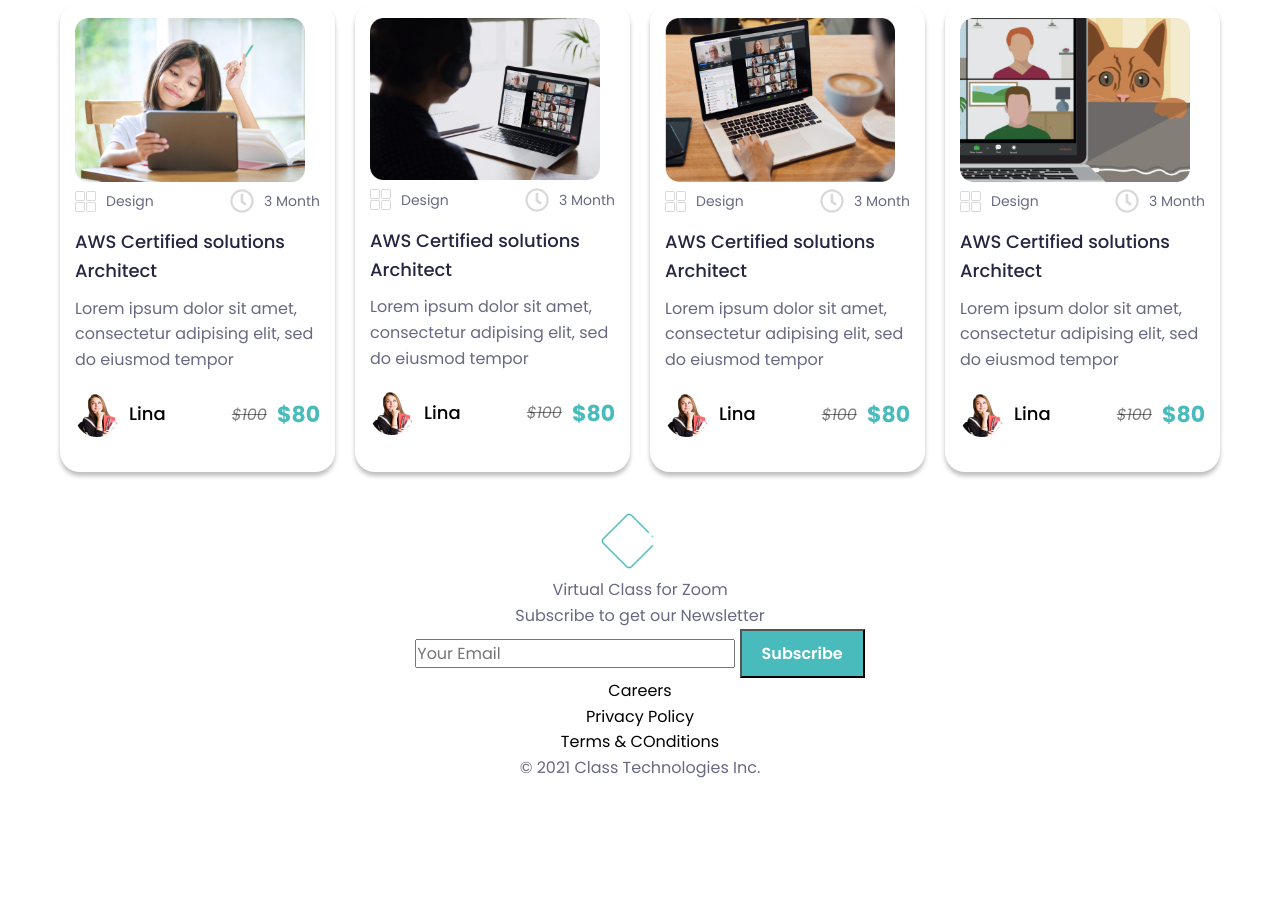
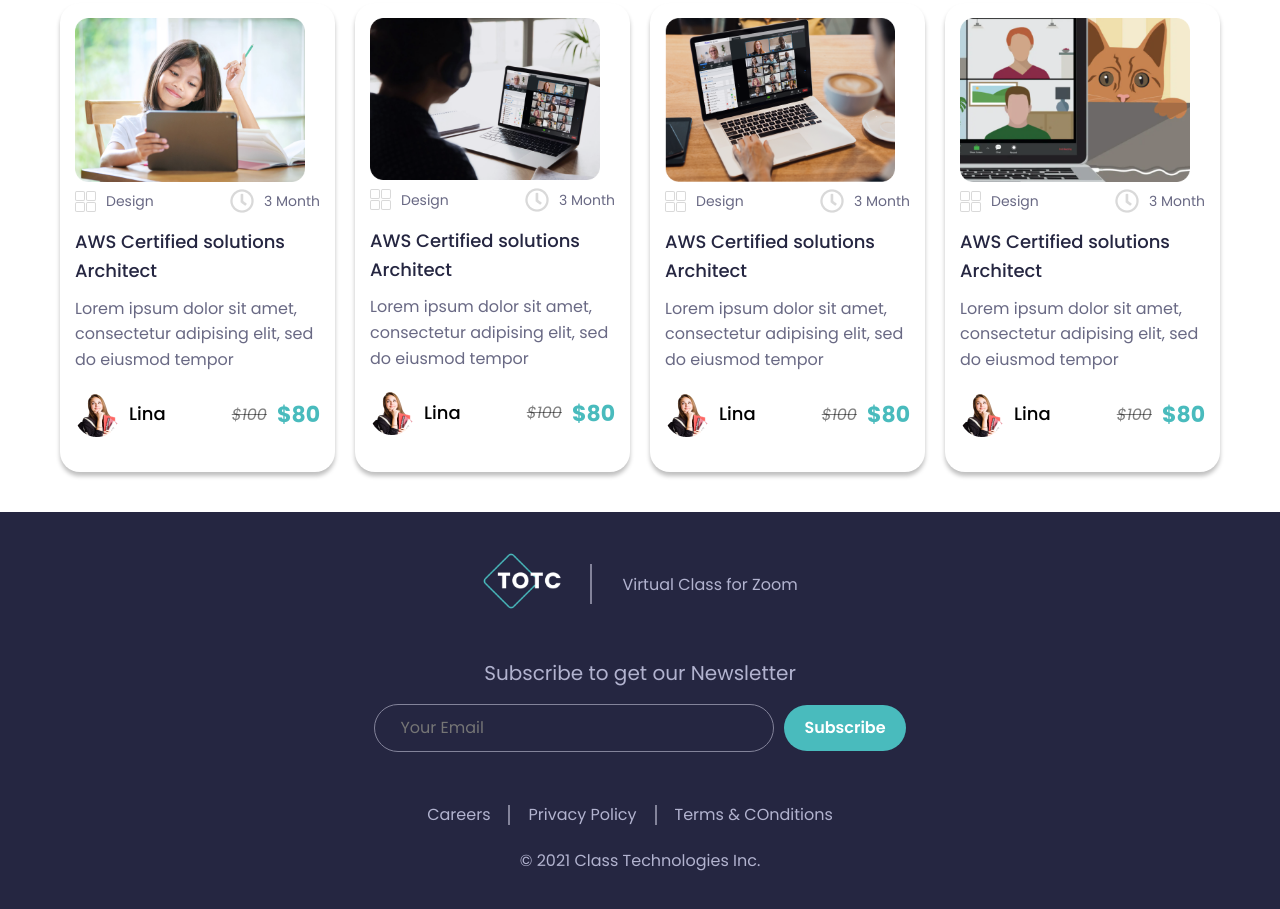
Before and after one commit to HamdyShehiet/TOTC-Blog-Page, a plain HTML site: page index.html in a window 1280 px wide. Shown: the part 2122-3031 px from the top of the page. Before the commit the page ends 2903 px from the top, so only its background shows below. Drawn offline with Linux system fonts and the light colour scheme.

Commit message:
Add: Footer Style

```diff
--- a/assets/styles/main.css
+++ b/assets/styles/main.css
@@ -18,6 +18,7 @@
     --aqua:#00FFF0;
     --cosmic-cobalt:#2F327D;
     --roman-silver:#83839A;
+    --text-color:#252641;
     --fs-14px:14px;
     --fs-16px:16px;
     --fs-18px:18px;
@@ -52,8 +53,9 @@ a{
 input,
 button,
 textarea{
+    color: inherit;
     font: inherit;
-    /* border: none; */
+    border: none;
     outline: none;
 }
 img{
@@ -72,7 +74,6 @@ h2.title{
     color: var(--black);
 }
 h3.title{
-    --text-color:#252641;
     margin: 10px 0;
     font-size:var(--fs-18px);
     font-weight: 500;
@@ -220,7 +221,8 @@ header .container nav ul li:last-child ul li a{
         background-color: var(--white);
     }
 }
-section{
+section,
+footer{
     padding: var(--section-padding);
 }
 .hero {
@@ -364,3 +366,78 @@ section{
     font-weight: 700;
     color: var(--lightseagreen);
 }
+footer{
+    background-color: var(--text-color);
+}
+footer .container .head{
+    flex-wrap: wrap;
+    align-items: center;
+    justify-content: center;
+    margin-bottom: 40px;
+}
+footer .container .head>*{
+    padding: 0 30px;
+    color: var(--lightsteelblue);
+}
+footer .container .head .logo{
+    position: relative;
+}
+footer .container .head .logo::after{
+    content: "";
+    position: absolute;
+    right: 0;
+    top: 50%;
+    transform: translateY(-50%);
+    width: 2px;
+    height: 40px;
+    background-color: var(--roman-silver);
+}
+footer .container .form-box p{
+    font-size: var(--fs-20px);
+    color: var(--lightsteelblue);
+}
+footer .container .form-box form{
+    flex-wrap: wrap;
+    align-items: center;
+    justify-content: center;
+    gap:25px 10px;
+    margin: 15px 0 50px 0;
+    color: var(--lightsteelblue);
+}
+footer .container .form-box form input[type="email"]{
+    max-width: 400px;
+    width: 100%;
+    padding: 10px 25px;
+    border-radius: 80px;
+    border:1px solid var(--roman-silver) ;
+    background-color: transparent;
+}
+footer .container .form-box form input[type="submit"]{
+    border-radius: 60px;
+}
+footer .container .footer-services{
+    align-items: center;
+    justify-content: center;
+    flex-wrap: wrap;
+    gap: 18px;
+    margin-bottom: 20px;
+}
+footer .container .footer-services>*{
+    position: relative;
+    padding-right: 20px;
+    font-size: var(20px);
+    color: var(--lightsteelblue);
+}
+footer .container .footer-services>*:not(:last-child) ::after{
+    content: "";
+    position: absolute;
+    right: 0;
+    top: 50%;
+    width: 2px;
+    height:20px;
+    transform: translateY(-50%);
+    background-color: var(--roman-silver);
+}
+footer .container .copyright{
+    color: var(--lightsteelblue);
+}
--- a/index.html
+++ b/index.html
@@ -228,23 +228,23 @@
     </main>
     <footer>
         <div class="container text-center">
-            <div class="head">
+            <div class="head flex">
             <div class="logo"><a href="index.html"><img src="assets/images/logo-light.webp" alt="Logo Icon"  width="80"></a></div>
-            <p class="description">Virtual Class for Zoom</p>
+            <p class="description">Virtual Class  for Zoom</p>
             </div>
             <div class="form-box">
                 <p class="description">Subscribe to get our Newsletter</p>
-                <form  method="post">
+                <form class="flex"  method="post">
                     <input type="email" name="email" id="email" placeholder="Your Email">
                     <input type="submit" value="Subscribe" class="btn">
                 </form>
             </div>
-            <ul class="footer-services">
+            <ul class="footer-services flex">
                     <li><a href="#">Careers</a></li>
                     <li><a href="#">Privacy Policy</a></li>
                     <li><a href="#">Terms & COnditions</a></li>
             </ul>
-            <p class="description text-center">&copy; 2021 Class Technologies Inc. </p>
+            <p class="description text-center copyright">&copy; 2021 Class Technologies Inc. </p>
         </div>
     </footer>
 </body>
```
